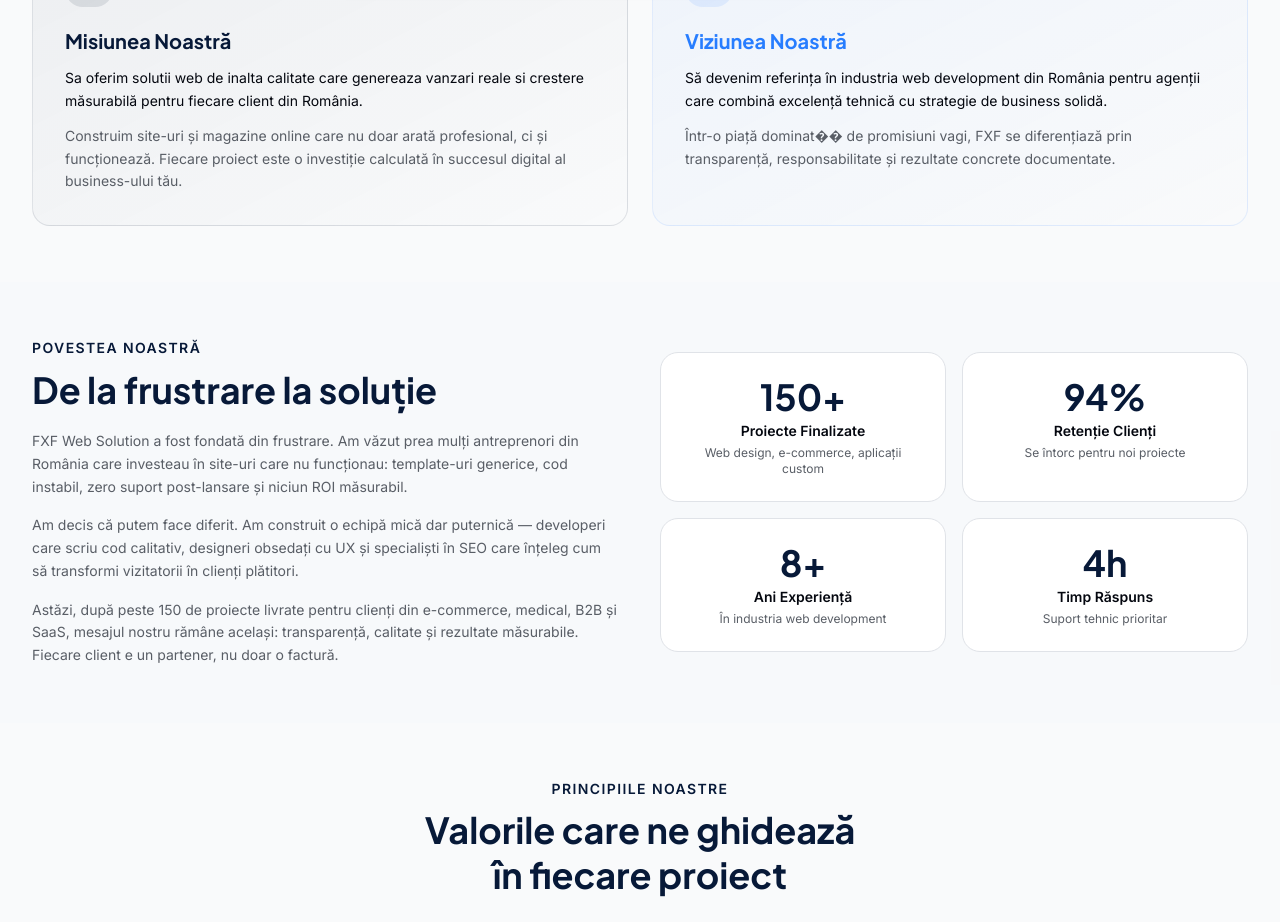
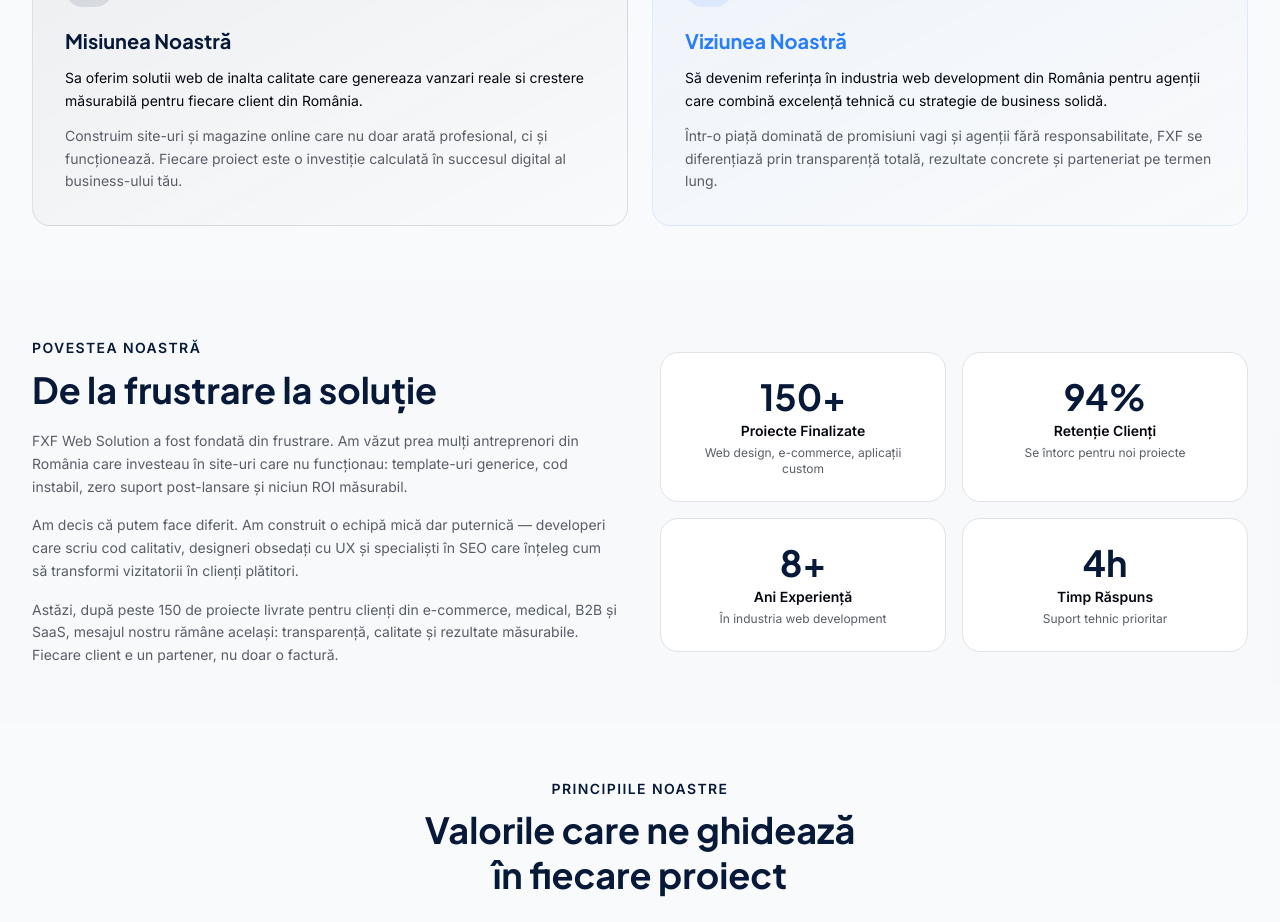
Before and after one commit to BlackTrib/fxf-v2, a Next.js app: page /despre in a window 1280 px wide. Shown: the part 840-1762 px from the top of the page. Built offline with nearby package versions, Linux system fonts and the light colour scheme.

Commit message:
fix: correct corrupted text in "Our Vision" section
Fix and improve clarity in text on "About Us" page.

```diff
--- a/app/despre/page.tsx
+++ b/app/despre/page.tsx
@@ -157,8 +157,8 @@ export default function DespreNoi() {
                   combină excelență tehnică cu strategie de business solidă.
                 </p>
                 <p className="text-muted-foreground text-sm leading-relaxed">
-                  Într-o piață dominat�� de promisiuni vagi, FXF se diferențiază prin transparență,
-                  responsabilitate și rezultate concrete documentate.
+                  Într-o piață dominată de promisiuni vagi și agenții fără responsabilitate, FXF se
+                  diferențiază prin transparență totală, rezultate concrete și parteneriat pe termen lung.
                 </p>
               </div>
             </div>
```
